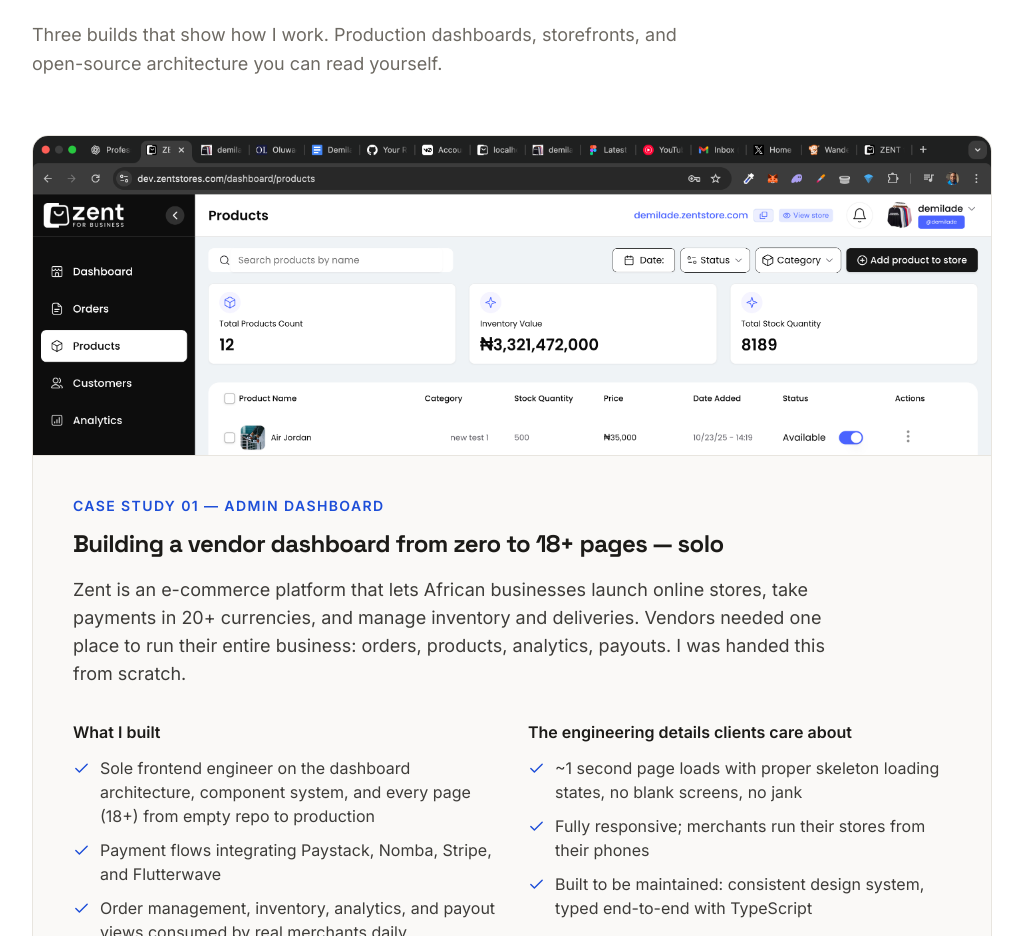
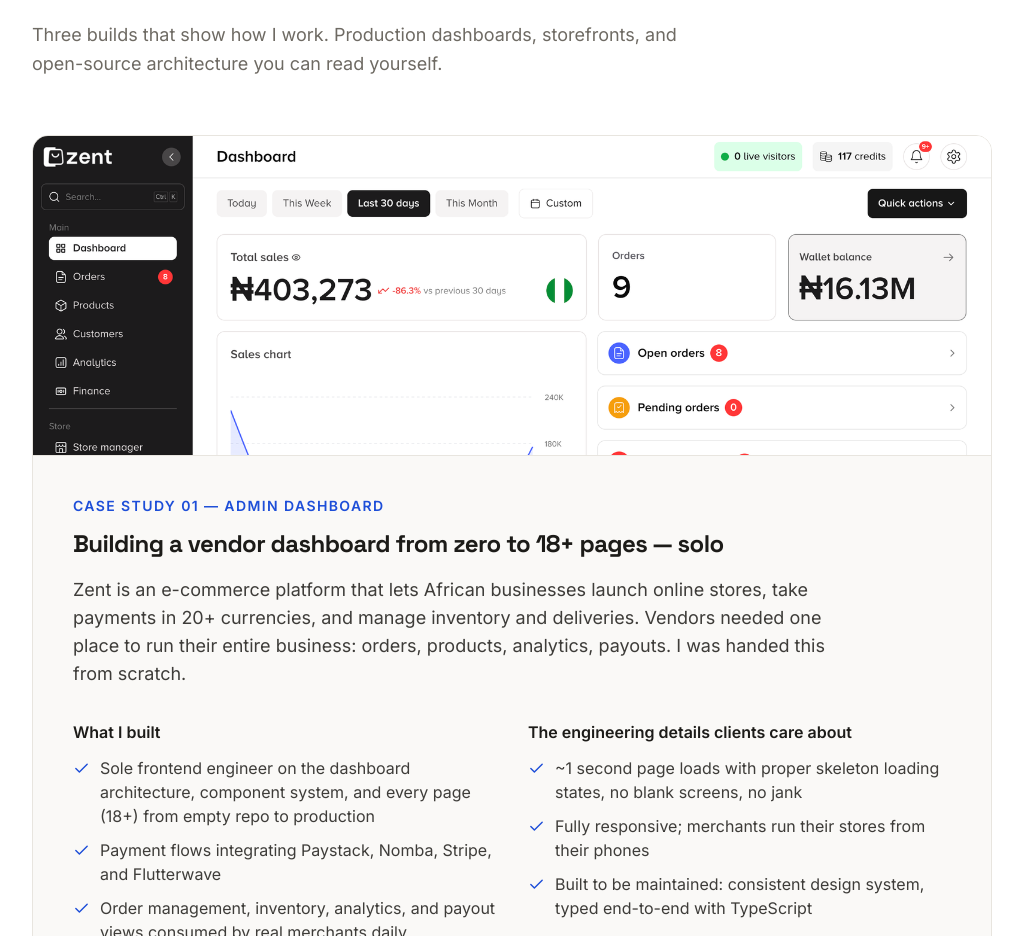
Before and after one commit to Demiladeala/my-portfolio, a Next.js app: page / in a window 1280 px wide. Shown: the part 980-1916 px from the top of the page, without its empty margins (128-1151 px from the left). Built offline with nearby package versions, Linux system fonts and the light colour scheme.

Commit message:
feat: clean cropped screenshots for case studies 1 and 2
Vendor dashboard overview and Jonny store marketplace storefront,
browser chrome cropped out

```diff
--- a/components/CaseStudies.tsx
+++ b/components/CaseStudies.tsx
@@ -46,8 +46,8 @@ const caseStudies: CaseStudy[] = [
       "Tailwind",
       "Paystack / Stripe / Flutterwave / Nomba APIs",
     ],
-    image: "/zent-vendor.png",
-    imageAlt: "Zent vendor dashboard — products view (demo store)",
+    image: "/case-vendor-dashboard.png",
+    imageAlt: "Zent vendor dashboard — overview with sales, orders, and payouts",
     links: [
       {
         label: "joinzent.com",
@@ -80,7 +80,7 @@ const caseStudies: CaseStudy[] = [
       "Live stores run on it right now, real customers checking out on storefronts I engineered.",
     stack: ["React", "Next.js", "TypeScript", "Tailwind"],
     image: "/case-storefront.png",
-    imageAlt: "Zent storefront — demo store homepage",
+    imageAlt: "Zent marketplace storefront — live store homepage",
     links: [
       {
         label: "Demo store",
```
Also changed, not shown: public/case-storefront.png, public/case-vendor-dashboard.png (added).
